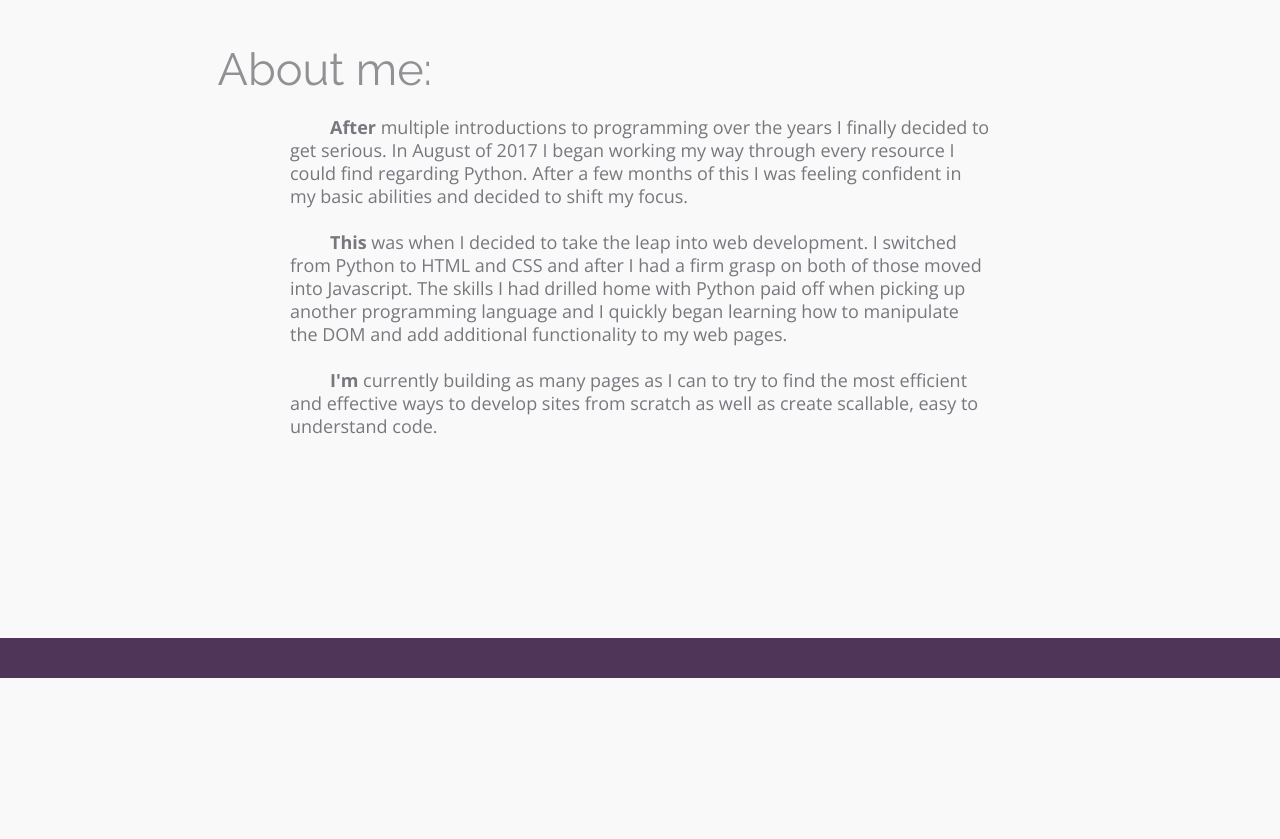
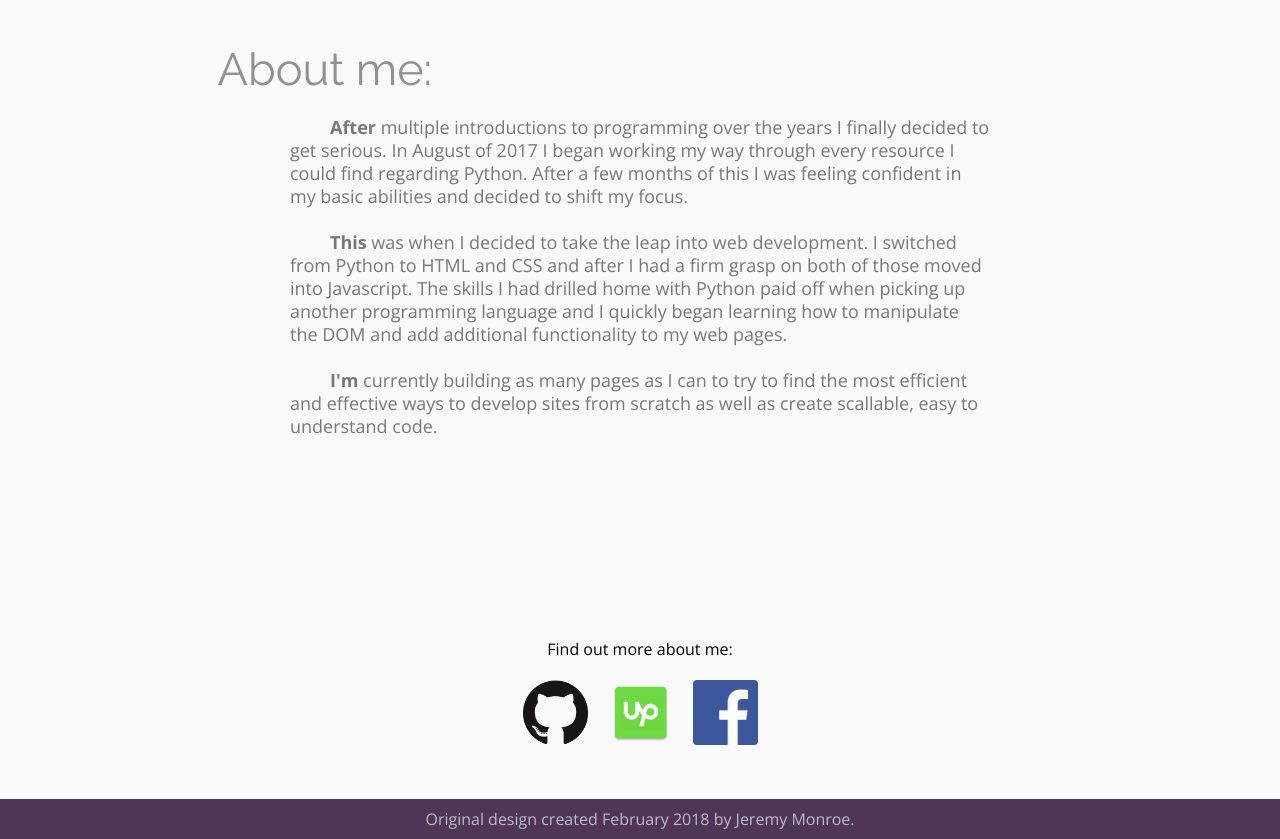
Before and after one commit to jereamon/portfolio, a plain HTML site: page index.html in a window 1280 px wide. Shown: the part 1412-2251 px from the top of the page. Before the commit the page ends 2090 px from the top, so only its background shows below. Drawn offline with nearby package versions, Linux system fonts and the light colour scheme.

Commit message:
Footer Info and bottom navbar in place. Replacing arrows for modal.

```diff
--- a/app.js
+++ b/app.js
@@ -19,9 +19,6 @@ const aboutContainer = document.querySelector('#about');
 
 const navLinks = document.querySelectorAll('.nav-link');
 
-// let headerOffset = headerContainer.getBoundingClientRect();
-// let projectsOffset = projectsContainer.getBoundingClientRect();
-// let aboutOffset = aboutContainer.getBoundingClientRect();
 let headerOffset = headerContainer.offsetHeight;
 let projectsOffset = projectsContainer.offsetHeight + projectsContainer.offsetTop;
 
@@ -38,6 +35,13 @@ window.onscroll = function () {
     navLinks[0].classList.add('current-link');
     navLinks[1].classList.remove('current-link');
     navLinks[2].classList.remove('current-link');
+  }
+}
+
+for (let i = 0; i < navLinks.length; i++) {
+  navLinks[i].onclick = function () {
+    hamburger.classList.toggle("change");
+    navLinksContainer.classList.toggle("open-nav-links");
   }
 }
 
--- a/index.css
+++ b/index.css
@@ -64,6 +64,10 @@ p {
     animation: nav;
     animation-duration: 2000ms;
     background-color: #4f3558;
+    color: #bcbcc5;
+    display: flex;
+    align-items: center;
+    justify-content: center;
     height: 40px;
     width: 100%;
   }
@@ -256,7 +260,28 @@ p {
 /* About Portion Ends */
 
 /* Footer Portion */
+  .footer-container {
+    margin: 0 auto 50px;
+    width: 82.5%;
+    text-align: center;
+  }
+
+  .footer-links {
+    display: flex;
+    justify-content: center;
+    margin: 20px 0 0;
+    width: 100%;
+  }
+
+  .footer-link {
+    padding: 0 10px;
+  }
+
+  .footer-links img {
+    max-width: 80px;
+  }
 /* Footer Portion Ends */
+
 
 @media (max-width:1800px) {
   .header-container {
@@ -292,6 +317,10 @@ p {
 
   .modal-image {
     max-width: 85%;
+  }
+
+  .footer-links img {
+    max-width: 65px;
   }
 }
 
@@ -353,7 +382,7 @@ p {
       cursor: pointer;
       position: fixed;
       right: 15px;
-      top: 2px;
+      top: 0px;
     }
 
     .bar1, .bar2, .bar3 {
@@ -374,6 +403,10 @@ p {
     .change .bar3 {
       -webkit-transform: rotate(45deg) translate(-8px, -8px);
       transform: rotate(45deg) translate(-8px, -8px);
+    }
+
+    .bottom-nav-container {
+      font-size: 12px;
     }
   /* Hamburger Styles End */
 
@@ -408,12 +441,16 @@ p {
 
     .projects-container-header {
       font-size: 25px;
+      margin: 40px auto 5px;
       width: 82.5%;
+    }
+
+    .click-larger-image {
+      margin: 0 auto 25px;
     }
 
     .project-container {
       max-height: 250px;
-      /* max-width: 66%; */
     }
   /* Projects Portion Ends */
 
@@ -431,9 +468,9 @@ p {
       font-size: 27px;
     }
 
-    .modal-arrows {
+    /* .modal-arrows {
       font-size: 18px;
-    }
+    } */
   /* Modal Portion Ends */
 
   .about-section {
@@ -449,4 +486,8 @@ p {
     font-size: 15px;
     max-width: 100%;
   }
+
+  .footer-links img {
+    max-width: 45px;
+  }
 }
--- a/index.html
+++ b/index.html
@@ -69,9 +69,9 @@
       </div>
       <!-- modal-header closes -->
       <div class="modal-image-container">
-        <span class="modal-arrows">&#8592;</span>
+        <span class="modal-arrows">&#8249;</span>
         <img class='modal-image' src="" alt="">
-        <span class="modal-arrows">&#8594;</span>
+        <span class="modal-arrows">&#8250;</span>
       </div>
     </div>
     <!-- modal-content closes -->
@@ -107,11 +107,23 @@
 
   <div class="footer-container">
     <p class="footer-info">
+      Find out more about me:
     </p>
+    <div class="footer-links">
+      <a class='footer-link' href="https://github.com/jroam142" target="_blank">
+        <img src="github.png" alt="">
+      </a>
+      <a class='footer-link' href="https://www.upwork.com/o/profiles/users/_~0188f3eff85ed50eab/" target='_blank'>
+        <img src="upwork-logo.png" alt="">
+      </a>
+      <a class='footer-link' href="https://www.facebook.com/jeremy.monroe.562" target='_blank'>
+        <img src="f-logo.png" alt="">
+      </a>
+    </div>
   </div>
 
   <div class="bottom-nav-container">
-
+    <p>Original design created February 2018 by Jeremy Monroe. </p>
   </div>
 
   <script src="smooth-scroll.js"></script>
```
Also changed, not shown: f-logo.png (added), github.png (added), upwork-logo.png (added).
